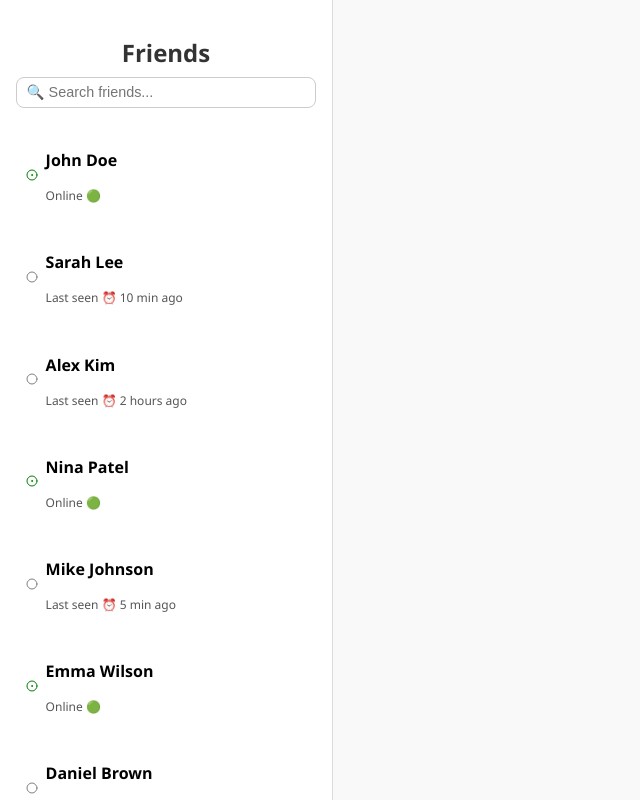
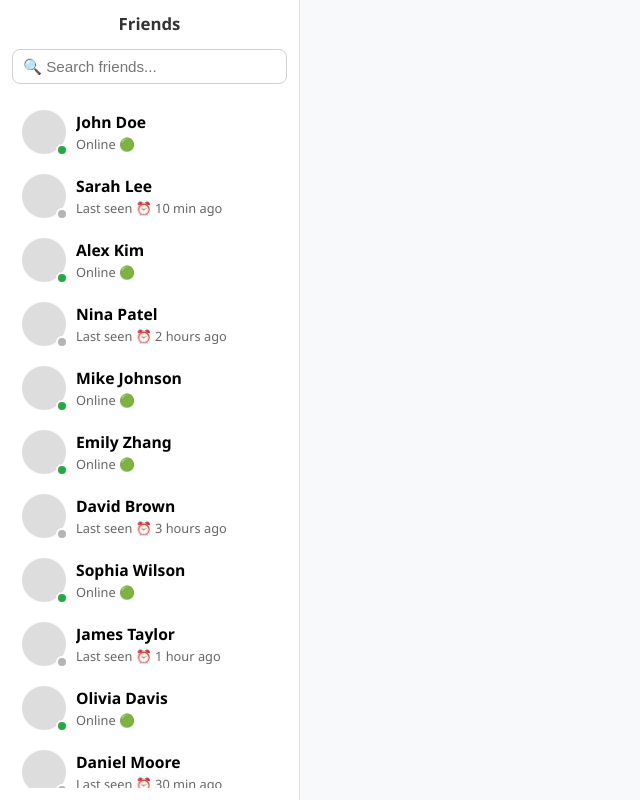
Before and after one commit to adenali20/xp-tracker, a React (Create React App) app: page /friends in a window 1280 px wide. Shown: the whole page, without its empty margins (0-640 px from the left). Built offline with nearby package versions, Linux system fonts and the light colour scheme.

Commit message:
fix scrollable in chats list

```diff
--- a/src/components/Friends.css
+++ b/src/components/Friends.css
@@ -1,288 +1,360 @@
+/* ==============================
+   Friends.css - reliable layout
+   ============================== */
+
+/* Basic reset + box sizing */
+* {
+  box-sizing: border-box;
+}
+
+/* Container */
 .friends-container {
   display: flex;
-  height: 100vh;
+  height: 100vh;                /* full viewport height */
   font-family: 'Segoe UI', Tahoma, Geneva, Verdana, sans-serif;
-  background: #f9f9f9;
+  background: #f7f9fb;
+  overflow: hidden;             /* keep root from scrolling */
+}
+
+/* ------------------------------
+   Friends list (left column)
+   - independent scroll
+   ------------------------------ */
+.friends-list {
+  width: 300px;                 /* fixed sidebar width */
+  min-width: 240px;
+  background: #fff;
+  border-right: 1px solid #e0e0e0;
+  display: flex;
+  flex-direction: column;
+  padding: 12px;
+  gap: 8px;
+  /* make friends list independently scrollable */
   overflow: hidden;
 }
 
-/* FRIENDS LIST */
-.friends-list {
-  width: 300px;
-  min-width: 250px;
-  background: #fff;
-  border-right: 1px solid #ddd;
-  display: flex;
-  flex-direction: column;
-  padding: 1rem;
-  overflow-y: auto;
-}
-
+/* Header + search area */
 .friends-list h2 {
-  margin-bottom: 0.5rem;
+  margin: 0 0 6px 0;
+  font-size: 1.05rem;
 }
 
 .search-input {
-  padding: 0.4rem 0.6rem;
+  width: 100%;
+  padding: 8px 10px;
   border-radius: 8px;
-  border: 1px solid #ccc;
-  margin-bottom: 1rem;
-  font-size: 0.9rem;
+  border: 1px solid #d0d0d0;
+  font-size: 0.95rem;
 }
 
-.friends-list ul {
-  list-style: none;
-  padding: 0;
-  margin: 0;
+/* Scrollable area for friends items */
+.friends-list .friends-scroll {
+  margin-top: 8px;
+  overflow-y: auto;
+  padding-right: 6px;           /* spare room for scrollbar */
+  flex: 1;                      /* fills remaining vertical space */
 }
 
-.friends-list li {
+/* friend item */
+.friend-item {
   display: flex;
   align-items: center;
-  padding: 0.6rem;
+  gap: 10px;
+  padding: 10px;
+  border-radius: 8px;
   cursor: pointer;
-  border-radius: 8px;
-  transition: background 0.2s;
 }
 
-.friends-list li:hover,
-.friends-list li.active {
-  background: #f0f0f0;
+.friend-item:hover {
+  background: #f2f6fa;
+}
+
+.friend-item.selected {
+  background: #e8f0ff;
 }
 
 .friend-avatar {
-  margin-right: 0.5rem;
+  width: 44px;
+  height: 44px;
+  border-radius: 50%;
+  background: #ddd;
+  position: relative;
+  flex-shrink: 0;
 }
 
-.online-icon {
-  color: green;
+.status-dot {
+  position: absolute;
+  right: -2px;
+  bottom: -2px;
+  width: 12px;
+  height: 12px;
+  border-radius: 50%;
+  border: 2px solid #fff;
 }
 
-.offline-icon {
-  color: gray;
+.status-dot.online { background: #28a745; }
+.status-dot.offline { background: #b5b5b5; }
+
+.friend-info {
+  flex: 1;
+  min-width: 0; /* allow text truncation */
 }
 
 .friend-info .name {
+  margin: 0;
   font-weight: 600;
+  font-size: 0.98rem;
+  white-space: nowrap;
+  overflow: hidden;
+  text-overflow: ellipsis;
 }
 
 .friend-info .status {
-  font-size: 0.75rem;
-  color: #555;
+  margin: 2px 0 0 0;
+  font-size: 0.8rem;
+  color: #666;
 }
 
-/* CHAT PANEL */
+/* ------------------------------
+   Chat area (right column)
+   - header
+   - messages (scrollable)
+   - input (stays at bottom)
+   ------------------------------ */
 .chat-panel {
   flex: 1;
   display: flex;
   flex-direction: column;
-  background: #e5ddd5;
-  position: relative;
+  background: #eef3f7;
+  min-width: 0; /* allow proper flex shrink */
 }
 
+/* header */
 .chat-header {
   display: flex;
   align-items: center;
   justify-content: space-between;
-  padding: 0.75rem 1rem;
-  border-bottom: 1px solid #ddd;
+  padding: 12px 16px;
   background: #fff;
+  border-bottom: 1px solid #e6e6e6;
+  gap: 12px;
 }
 
-.chat-actions {
+.chat-header-left {
   display: flex;
   align-items: center;
-  gap: 0.5rem;
+  gap: 12px;
+  min-width: 0;
 }
 
-.chat-icon {
-  cursor: pointer;
+.chat-header-left .name {
+  font-weight: 600;
+  margin: 0;
+  font-size: 1rem;
+  white-space: nowrap;
+  overflow: hidden;
+  text-overflow: ellipsis;
 }
 
-/* MESSAGES */
+.chat-header .actions {
+  display: flex;
+  gap: 8px;
+}
+
+/* messages - the scrollable area */
 .chat-messages {
-  flex: 1;
-  padding: 1rem;
-  overflow-y: auto;
+  flex: 1;                       /* takes all available space */
+  overflow-y: auto;              /* THIS enables scrolling */
+  padding: 16px;
   display: flex;
   flex-direction: column;
-  gap: 0.6rem;
+  gap: 10px;
+  -webkit-overflow-scrolling: touch; /* smooth on mobile */
 }
 
+/* message container (full width) */
 .message-container {
+  width: 100%;
   display: flex;
   flex-direction: column;
-  max-width: 70%;
+  gap: 6px;
 }
 
-.sent-container {
-  align-self: flex-end;
-  align-items: flex-end;
+/* basic bubble */
+.message {
+  display: inline-block;
+  padding: 10px 12px;
+  border-radius: 14px;
+  max-width: 78%;
+  word-wrap: break-word;
+  box-shadow: 0 1px 2px rgba(0,0,0,0.08);
 }
 
-.received-container {
-  align-self: flex-start;
-  align-items: flex-start;
+/* sent (mine) */
+.message.sent {
+  background: #007bff;
+  color: #fff;
+  align-self: flex-end;   /* float right */
+  border-bottom-right-radius: 6px;
+  border-bottom-left-radius: 14px;
 }
 
-.message {
-  padding: 0.6rem 1rem;
-  border-radius: 18px;
-  word-wrap: break-word;
-  position: relative;
-  font-size: 0.95rem;
-  box-shadow: 0 1px 2px rgba(0,0,0,0.2);
+/* received */
+.message.received {
+  background: #fff;
+  color: #222;
+  align-self: flex-start; /* float left */
+  border-bottom-left-radius: 6px;
+  border-bottom-right-radius: 14px;
 }
 
-.sent {
-  background: #007bff;
-  color: #fff;
-  border-bottom-right-radius: 4px;
+/* image inside bubble */
+.message img.message-image {
+  display: block;
+  max-width: 240px;
+  width: auto;
+  height: auto;
+  border-radius: 8px;
+  margin-top: 8px;
 }
 
-.received {
-  background: #fff;
-  color: #333;
-  border-bottom-left-radius: 4px;
-}
-
+/* timestamp - outside bubble but aligned */
 .message-time {
   font-size: 0.75rem;
   color: #666;
-  margin-top: 0.2rem;
+  margin-top: 0px;
 }
 
-.sent-time {
-  text-align: right;
+.message-time.sent-time {
+  align-self: flex-end;
 }
 
-/* IMAGE MESSAGE */
-.message-image {
-  margin-top: 0.5rem;
-  max-width: 200px;
-  border-radius: 10px;
-  object-fit: cover;
+.message-time.received-time {
+  align-self: flex-start;
 }
 
-/* CHAT INPUT */
+/* ------------------------------
+   Input area (always after messages)
+   - NOT fixed; stays at bottom of chat-panel
+   ------------------------------ */
 .chat-input {
   display: flex;
+  gap: 8px;
+  padding: 10px 12px;
+  border-top: 1px solid #e6e6e6;
+  background: #fff;
   align-items: center;
-  padding: 0.5rem 1rem;
-  border-top: 1px solid #ddd;
-  background: #fff;
-  gap: 0.5rem;
-  position: relative;
 }
 
-.chat-input input {
+.chat-input input[type="text"] {
   flex: 1;
-  padding: 0.4rem 0.6rem;
+  padding: 10px 12px;
   border-radius: 20px;
-  border: 1px solid #ccc;
+  border: 1px solid #d0d0d0;
+  font-size: 0.95rem;
+  outline: none;
 }
 
-.chat-input button[type="submit"] {
-  background: #007bff;
-  color: #fff;
-  border: none;
-  padding: 0.4rem 0.8rem;
-  border-radius: 20px;
-  cursor: pointer;
-}
-
-.emoji-btn {
+.chat-input button {
   background: none;
   border: none;
   cursor: pointer;
-  color: #555;
+  font-size: 0.98rem;
+  padding: 6px 8px;
 }
 
-/* EMOJI PICKER */
-.emoji-picker {
-  position: absolute;
-  bottom: 60px;
-  right: 10px;
-  z-index: 100;
-  background: #fff;
-  border-radius: 10px;
-  box-shadow: 0 2px 10px rgba(0,0,0,0.2);
-  width: 300px;
-  max-height: 400px;
-  overflow: hidden;
+/* hidden native file input */
+.chat-input input[type="file"] {
+  display: none;
 }
 
-.emoji-picker-header {
-  display: flex;
-  justify-content: space-between;
-  align-items: center;
-  background: #f5f5f5;
-  padding: 0.5rem 1rem;
-  border-bottom: 1px solid #ddd;
-}
-
-.emoji-cancel-btn {
-  background: none;
-  border: none;
-  cursor: pointer;
-}
-
-/* IMAGE PREVIEW */
+/* image preview box (appears above input) */
 .image-preview {
-  position: absolute;
-  bottom: 70px;
-  right: 20px;
-  background: #fff;
-  border: 1px solid #ccc;
-  padding: 0.5rem;
-  border-radius: 10px;
-  box-shadow: 0 2px 10px rgba(0,0,0,0.2);
-  display: flex;
-  flex-direction: column;
+  margin: 8px 12px;
+  display: inline-flex;
+  gap: 8px;
   align-items: center;
 }
 
 .image-preview img {
-  width: 150px;
+  width: 120px;
+  height: auto;
   border-radius: 8px;
-  margin-bottom: 0.5rem;
+  object-fit: cover;
 }
 
 .image-preview button {
+  background: #ff4d4d;
+  color: white;
   border: none;
-  background: #ff4d4d;
-  color: #fff;
-  border-radius: 5px;
+  padding: 6px 8px;
+  border-radius: 6px;
   cursor: pointer;
-  padding: 2px 6px;
 }
 
-/* MOBILE */
+/* Emoji popup - positioned relative to chat-panel bottom-right */
+.emoji-popup {
+  position: absolute;
+  right: 12px;
+  bottom: 70px; /* sits above input */
+  z-index: 50;
+  background: #fff;
+  border: 1px solid #ddd;
+  border-radius: 10px;
+  box-shadow: 0 6px 20px rgba(0,0,0,0.08);
+}
+
+/* ------------------------------
+   Responsive (mobile)
+   Keep chat-messages scrollable and input visible
+   ------------------------------ */
 @media (max-width: 768px) {
   .friends-container {
     flex-direction: column;
   }
 
+  /* friends list becomes top panel */
   .friends-list {
     width: 100%;
-    border-bottom: 1px solid #ddd;
+    height: 40vh;
+    min-height: 180px;
+    border-right: none;
+    border-bottom: 1px solid #e6e6e6;
   }
 
-  .chat-panel {
+  .friends-list .friends-scroll {
     flex: 1;
+    overflow-y: auto;
   }
 
-  .hidden-mobile {
-    display: none;
+  /* chat area takes remaining viewport height */
+  .chat-panel {
+    height: calc(100vh - 40vh); /* remaining space */
+    min-height: 320px;
   }
 
-  .back-btn.mobile-only {
-    display: inline-flex;
+  /* ensure chat messages area scrolls within the smaller height */
+  .chat-messages {
+    padding-bottom: 8px;
+  }
+
+  /* input anchored visually but NOT fixed; occupies natural flow */
+  .chat-input {
+    position: relative;
+    z-index: 10;
   }
 }
 
-@media (min-width: 769px) {
-  .back-btn.mobile-only {
-    display: none;
-  }
+/* ------------------------------
+   Optional scrollbar styling
+   ------------------------------ */
+.friends-list .friends-scroll::-webkit-scrollbar,
+.chat-messages::-webkit-scrollbar {
+  width: 10px;
 }
+
+.friends-list .friends-scroll::-webkit-scrollbar-thumb,
+.chat-messages::-webkit-scrollbar-thumb {
+  background: rgba(0,0,0,0.12);
+  border-radius: 8px;
+}
--- a/src/components/Friends.jsx
+++ b/src/components/Friends.jsx
@@ -1,4 +1,4 @@
-import  { useState, useRef } from "react";
+import { useState, useRef, useEffect } from "react";
 import EmojiPicker from "emoji-picker-react";
 import {
   Video,
@@ -16,67 +16,103 @@ const Friends = () => {
   const [search, setSearch] = useState("");
   const [newMessage, setNewMessage] = useState("");
   const [showEmojiPicker, setShowEmojiPicker] = useState(false);
-  const [image, setImage] = useState(null);
-  const fileInputRef = useRef();
+  const [imagePreview, setImagePreview] = useState(null);
+  const messagesEndRef = useRef(null);
 
+  // Auto-scroll to bottom when messages change
+  const scrollToBottom = () => {
+    messagesEndRef.current?.scrollIntoView({ behavior: "smooth" });
+  };
+
+  // 20 friends
   const [friends] = useState([
     { id: 1, name: "John Doe", online: true, lastSeen: null },
     { id: 2, name: "Sarah Lee", online: false, lastSeen: "10 min ago" },
-    { id: 3, name: "Alex Kim", online: false, lastSeen: "2 hours ago" },
-    { id: 4, name: "Nina Patel", online: true, lastSeen: null },
-    { id: 5, name: "Mike Johnson", online: false, lastSeen: "5 min ago" },
-    { id: 6, name: "Emma Wilson", online: true, lastSeen: null },
-    { id: 7, name: "Daniel Brown", online: false, lastSeen: "1 hour ago" },
-    { id: 8, name: "Sophia Miller", online: false, lastSeen: "20 min ago" },
-    { id: 9, name: "James Anderson", online: true, lastSeen: null },
-    { id: 10, name: "Olivia Davis", online: false, lastSeen: "3 hours ago" },
-    { id: 11, name: "Liam Martinez", online: false, lastSeen: "30 min ago" },
-    { id: 12, name: "Isabella Garcia", online: true, lastSeen: null },
-    { id: 13, name: "Noah Rodriguez", online: false, lastSeen: "4 hours ago" },
-    { id: 14, name: "Mia Hernandez", online: true, lastSeen: null },
-    { id: 15, name: "Ethan Lopez", online: false, lastSeen: "8 min ago" },
-    { id: 16, name: "Ava Gonzalez", online: false, lastSeen: "2 hours ago" },
-    { id: 17, name: "Lucas Perez", online: true, lastSeen: null },
-    { id: 18, name: "Charlotte Adams", online: false, lastSeen: "6 hours ago" },
-    { id: 19, name: "Elijah Turner", online: true, lastSeen: null },
-    { id: 20, name: "Amelia Scott", online: false, lastSeen: "1 day ago" },
+    { id: 3, name: "Alex Kim", online: true, lastSeen: null },
+    { id: 4, name: "Nina Patel", online: false, lastSeen: "2 hours ago" },
+    { id: 5, name: "Mike Johnson", online: true, lastSeen: null },
+    { id: 6, name: "Emily Zhang", online: true, lastSeen: null },
+    { id: 7, name: "David Brown", online: false, lastSeen: "3 hours ago" },
+    { id: 8, name: "Sophia Wilson", online: true, lastSeen: null },
+    { id: 9, name: "James Taylor", online: false, lastSeen: "1 hour ago" },
+    { id: 10, name: "Olivia Davis", online: true, lastSeen: null },
+    { id: 11, name: "Daniel Moore", online: false, lastSeen: "30 min ago" },
+    { id: 12, name: "Emma White", online: true, lastSeen: null },
+    { id: 13, name: "Liam Anderson", online: false, lastSeen: "5 hours ago" },
+    { id: 14, name: "Ava Thomas", online: true, lastSeen: null },
+    { id: 15, name: "Mason Harris", online: true, lastSeen: null },
+    { id: 16, name: "Isabella Clark", online: false, lastSeen: "7 hours ago" },
+    { id: 17, name: "Ethan Lewis", online: true, lastSeen: null },
+    { id: 18, name: "Mia Walker", online: false, lastSeen: "2 days ago" },
+    { id: 19, name: "Lucas Hall", online: true, lastSeen: null },
+    { id: 20, name: "Charlotte Young", online: false, lastSeen: "1 day ago" },
   ]);
 
-  const [messages, setMessages] = useState({});
+  // Predefined messages
+  const [messages, setMessages] = useState({
+    1: [
+      { sender: "friend", text: "Hey! How’s it going?", time: "10:30 AM" },
+      { sender: "me", text: "All good 😊 what about you?", time: "10:31 AM" },
+    ],
+  });
 
   const handleSendMessage = (e) => {
     e.preventDefault();
-    if (!newMessage.trim() && !image) return;
+    if ((!newMessage.trim() && !imagePreview) || !selectedFriend) return;
 
-    const time = new Date().toLocaleTimeString([], {
+    const timeNow = new Date().toLocaleTimeString([], {
       hour: "2-digit",
       minute: "2-digit",
     });
 
-    const msg = {
+    const newMsg = {
       sender: "me",
       text: newMessage,
-      time,
-      image: image ? URL.createObjectURL(image) : null,
+      image: imagePreview,
+      time: timeNow,
     };
 
     setMessages((prev) => ({
       ...prev,
-      [selectedFriend.id]: [...(prev[selectedFriend.id] || []), msg],
+      [selectedFriend.id]: [...(prev[selectedFriend.id] || []), newMsg],
     }));
 
+    // clear
     setNewMessage("");
-    setImage(null);
+    setImagePreview(null);
+    setShowEmojiPicker(false);
+
+    // simulate friend reply
+    setTimeout(() => {
+      const replyTime = new Date().toLocaleTimeString([], {
+        hour: "2-digit",
+        minute: "2-digit",
+      });
+      setMessages((prev) => ({
+        ...prev,
+        [selectedFriend.id]: [
+          ...(prev[selectedFriend.id] || []),
+          { sender: "friend", text: "Got your message! 👍", time: replyTime },
+        ],
+      }));
+    }, 1000);
   };
 
   const handleEmojiClick = (emojiData) => {
     setNewMessage((prev) => prev + emojiData.emoji);
   };
 
-  const handleImageChange = (e) => {
+  const handleImageUpload = (e) => {
     const file = e.target.files[0];
-    if (file) setImage(file);
+    if (file) {
+      const url = URL.createObjectURL(file);
+      setImagePreview(url);
+    }
   };
+
+  useEffect(() => {
+    scrollToBottom();
+  }, [messages, selectedFriend]);
 
   const filteredFriends = friends.filter((f) =>
     f.name.toLowerCase().includes(search.toLowerCase())
@@ -84,7 +120,7 @@ const Friends = () => {
 
   return (
     <div className="friends-container">
-      {/* Friends List */}
+      {/* ------------------ Friends List ------------------ */}
       <div className={`friends-list ${selectedFriend ? "hidden-mobile" : ""}`}>
         <h2>Friends</h2>
         <input
@@ -94,48 +130,50 @@ const Friends = () => {
           value={search}
           onChange={(e) => setSearch(e.target.value)}
         />
-        <ul>
+
+        <div className="friends-scroll">
           {filteredFriends.map((friend) => (
-            <li
+            <div
               key={friend.id}
+              className={`friend-item ${
+                selectedFriend?.id === friend.id ? "selected" : ""
+              }`}
               onClick={() => setSelectedFriend(friend)}
-              className={selectedFriend?.id === friend.id ? "active" : ""}
             >
               <div className="friend-avatar">
                 {friend.online ? (
-                  <CircleDot className="online-icon" size={12} />
+                  <span className="status-dot online" />
                 ) : (
-                  <Circle className="offline-icon" size={12} />
+                  <span className="status-dot offline" />
                 )}
               </div>
               <div className="friend-info">
                 <p className="name">{friend.name}</p>
                 <p className="status">
-                  {friend.online ? "Online 🟢" : `Last seen ⏰ ${friend.lastSeen}`}
+                  {friend.online
+                    ? "Online 🟢"
+                    : `Last seen ⏰ ${friend.lastSeen}`}
                 </p>
               </div>
-            </li>
+            </div>
           ))}
-        </ul>
+        </div>
       </div>
 
-      {/* Chat Panel */}
+      {/* ------------------ Chat Panel ------------------ */}
       {selectedFriend && (
         <div className="chat-panel">
           <div className="chat-header">
+            <div className="chat-header-left">
               <button
                 className="back-btn mobile-only"
                 onClick={() => setSelectedFriend(null)}
               >
                 <ArrowLeft size={20} />
               </button>
-            <h3>{selectedFriend.name}</h3>
-            <span className="chat-status">
-              {selectedFriend.online
-                ? "Online 🟢"
-                : `Last seen ⏰ ${selectedFriend.lastSeen}`}
-            </span>
-            <div className="chat-actions">
+              <h3 className="name">{selectedFriend.name}</h3>
+            </div>
+            <div className="actions">
               <Video className="chat-icon" />
               <Phone className="chat-icon" />
             </div>
@@ -143,12 +181,7 @@ const Friends = () => {
 
           <div className="chat-messages">
             {(messages[selectedFriend.id] || []).map((msg, i) => (
-              <div
-                key={i}
-                className={`message-container ${
-                  msg.sender === "me" ? "sent-container" : "received-container"
-                }`}
-              >
+              <div key={i} className="message-container">
                 <div
                   className={`message ${
                     msg.sender === "me" ? "sent" : "received"
@@ -158,7 +191,7 @@ const Friends = () => {
                   {msg.image && (
                     <img
                       src={msg.image}
-                      alt="message"
+                      alt="sent"
                       className="message-image"
                     />
                   )}
@@ -172,59 +205,49 @@ const Friends = () => {
                 </span>
               </div>
             ))}
+            <div ref={messagesEndRef} />
           </div>
 
+          {/* Image preview */}
+          {imagePreview && (
+            <div className="image-preview">
+              <img src={imagePreview} alt="preview" />
+              <button onClick={() => setImagePreview(null)}>Remove</button>
+            </div>
+          )}
+
+          {/* Input */}
           <form className="chat-input" onSubmit={handleSendMessage}>
+            <label>
+              <ImageIcon size={22} />
+              <input type="file" accept="image/*" onChange={handleImageUpload} />
+            </label>
+
             <button
               type="button"
               className="emoji-btn"
-              onClick={() => setShowEmojiPicker(!showEmojiPicker)}
+              onClick={() => setShowEmojiPicker((prev) => !prev)}
             >
               <Smile size={22} />
             </button>
+
             <input
               type="text"
               placeholder="Type a message..."
               value={newMessage}
               onChange={(e) => setNewMessage(e.target.value)}
             />
-            <input
-              type="file"
-              accept="image/*"
-              ref={fileInputRef}
-              style={{ display: "none" }}
-              onChange={handleImageChange}
-            />
-            <button
-              type="button"
-              className="emoji-btn"
-              onClick={() => fileInputRef.current.click()}
-            >
-              <ImageIcon size={22} />
-            </button>
+
             <button type="submit">Send</button>
           </form>
 
+          {/* Emoji Picker */}
           {showEmojiPicker && (
-            <div className="emoji-picker">
-              <div className="emoji-picker-header">
-                <span>Select Emoji 😄</span>
-                <button
-                  type="button"
-                  className="emoji-cancel-btn"
-                  onClick={() => setShowEmojiPicker(false)}
-                >
-                  ❌
-                </button>
+            <div className="emoji-popup">
+              <EmojiPicker onEmojiClick={handleEmojiClick} />
+              <div style={{ textAlign: "center", padding: "6px" }}>
+                <button onClick={() => setShowEmojiPicker(false)}>❌ Close</button>
               </div>
-              <EmojiPicker onEmojiClick={handleEmojiClick} />
-            </div>
-          )}
-
-          {image && (
-            <div className="image-preview">
-              <img src={URL.createObjectURL(image)} alt="preview" />
-              <button onClick={() => setImage(null)}>✖</button>
             </div>
           )}
         </div>
```
Lines whose indentation alone changed are shown as unchanged.
